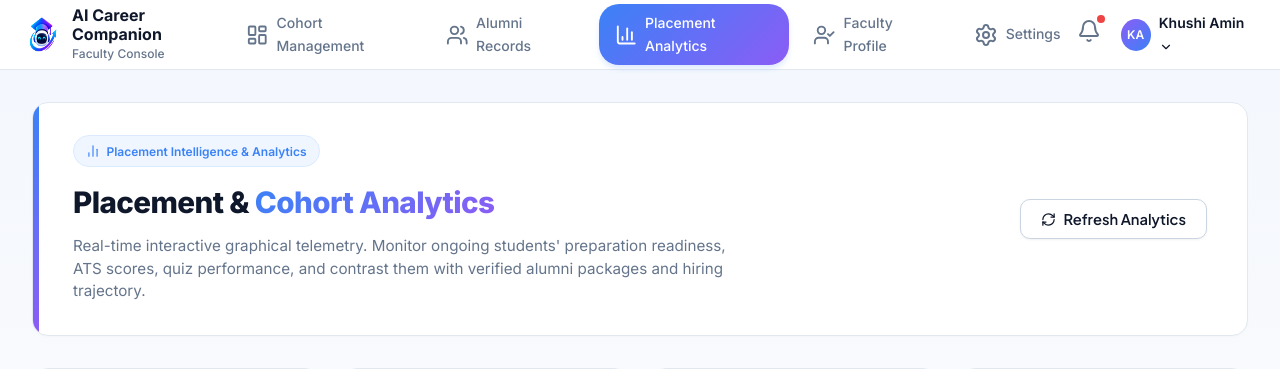
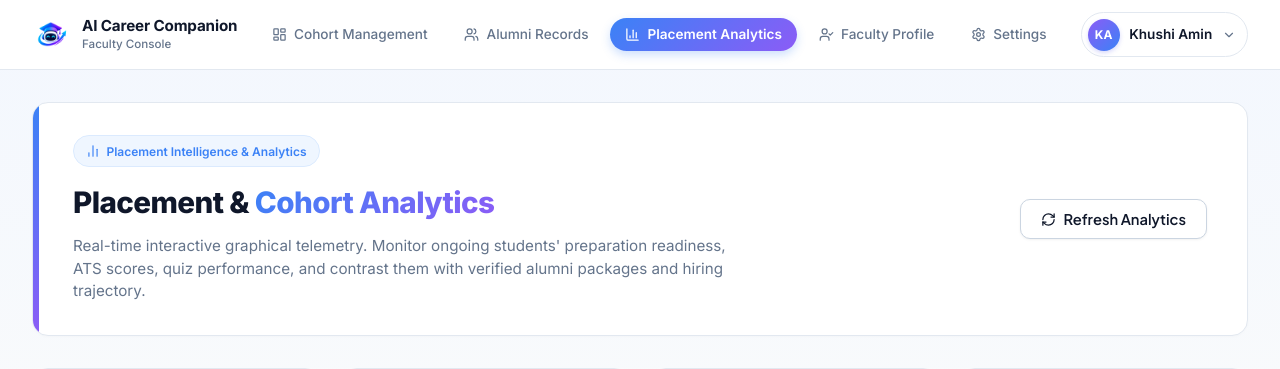
Before and after one commit to pnpstudio2008/CareerPath-AI, a Flask app: page /faculty/analytics in a window 1280 px wide. Shown: the top 369 px of the page. Run offline with Flask 3, Linux system fonts and the light colour scheme; a user stored in the database is signed in; data comes from the database, SQL or seed files in the repository; some libraries are stand-ins or nearby versions.

Commit message:
fix(ui): perfect header alignment across faculty console and remove notification bell

```diff
--- a/templates/admin_analytics.html
+++ b/templates/admin_analytics.html
@@ -38,17 +38,18 @@
         /* Top Navbar */
         .admin-top-nav {
             height: var(--admin-nav-height);
-            background: white;
+            background: #ffffff;
             border-bottom: 1px solid var(--admin-border);
             display: flex;
             align-items: center;
             justify-content: space-between;
-            padding: 0 1.5rem;
+            padding: 0 2rem;
             position: fixed;
             top: 0;
             left: 0;
             right: 0;
             z-index: 100;
+            box-sizing: border-box;
         }
 
         .admin-nav-left {
@@ -56,6 +57,7 @@
             align-items: center;
             gap: 1rem;
             width: auto;
+            flex-shrink: 0;
         }
 
         .admin-brand {
@@ -66,45 +68,65 @@
         }
 
         .admin-brand img {
-            width: 36px;
-            height: 36px;
-            border-radius: 8px;
+            width: 38px;
+            height: 38px;
+            border-radius: 10px;
+            object-fit: contain;
+            display: block;
         }
 
         .admin-brand-text {
             display: flex;
             flex-direction: column;
+            justify-content: center;
+            line-height: 1.2;
         }
 
         .admin-brand-title {
-            font-size: 1rem;
+            font-size: 0.95rem;
             font-weight: 700;
             color: var(--admin-text-main);
             line-height: 1.2;
+            letter-spacing: -0.01em;
         }
 
         .admin-brand-sub {
-            font-size: 0.75rem;
+            font-size: 0.725rem;
             color: var(--admin-text-muted);
             font-weight: 500;
+            line-height: 1.2;
+            margin-top: 2px;
         }
 
         .admin-nav-center {
             display: flex;
-            gap: 0.5rem;
+            align-items: center;
+            gap: 0.4rem;
         }
 
         .admin-nav-link {
-            padding: 0.5rem 1rem;
-            border-radius: 20px;
+            padding: 0.55rem 0.95rem;
+            border-radius: 9999px;
             text-decoration: none;
             color: var(--admin-text-muted);
-            font-size: 0.875rem;
+            font-size: 0.85rem;
             font-weight: 500;
-            transition: all 0.2s;
-            display: flex;
+            display: inline-flex;
             align-items: center;
-            gap: 0.5rem;
+            justify-content: center;
+            gap: 0.45rem;
+            line-height: 1;
+            white-space: nowrap;
+            transition: all 0.2s ease;
+        }
+
+        .admin-nav-link i,
+        .admin-nav-link svg {
+            width: 15px;
+            height: 15px;
+            flex-shrink: 0;
+            display: inline-block;
+            vertical-align: middle;
         }
 
         .admin-nav-link:hover {
@@ -115,37 +137,35 @@
         .admin-nav-link.active {
             background: linear-gradient(135deg, var(--admin-primary), var(--admin-purple));
             color: white;
-            box-shadow: 0 4px 6px -1px rgba(59,130,246,0.2);
+            font-weight: 600;
+            box-shadow: 0 4px 10px rgba(59, 130, 246, 0.25);
         }
 
         .admin-nav-right {
             display: flex;
             align-items: center;
-            gap: 1.25rem;
-        }
-
-        .admin-nav-icon {
-            color: var(--admin-text-muted);
-            cursor: pointer;
-            position: relative;
-        }
-
-        .admin-nav-icon-badge {
-            position: absolute;
-            top: -4px;
-            right: -4px;
-            background: #EF4444;
-            width: 8px;
-            height: 8px;
-            border-radius: 50%;
+            flex-shrink: 0;
         }
 
         .admin-user-profile {
-            display: flex;
+            display: inline-flex;
             align-items: center;
-            gap: 0.5rem;
+            gap: 0.6rem;
             cursor: pointer;
             position: relative;
+            padding: 0.35rem 0.7rem 0.35rem 0.35rem;
+            border-radius: 9999px;
+            border: 1px solid #E2E8F0;
+            background: #FFFFFF;
+            transition: all 0.15s ease;
+            user-select: none;
+            box-sizing: border-box;
+        }
+
+        .admin-user-profile:hover {
+            background: #F8FAFC;
+            border-color: #CBD5E1;
+            box-shadow: 0 1px 3px rgba(0, 0, 0, 0.05);
         }
 
         .admin-avatar {
@@ -158,7 +178,27 @@
             align-items: center;
             justify-content: center;
             font-size: 0.75rem;
+            font-weight: 700;
+            flex-shrink: 0;
+            line-height: 1;
+            box-shadow: 0 2px 4px rgba(99, 102, 241, 0.25);
+        }
+
+        .admin-user-name {
+            font-size: 0.85rem;
             font-weight: 600;
+            color: var(--admin-text-main);
+            line-height: 1;
+            white-space: nowrap;
+        }
+
+        .admin-user-chevron {
+            width: 14px;
+            height: 14px;
+            color: var(--admin-text-muted);
+            flex-shrink: 0;
+            display: inline-block;
+            vertical-align: middle;
         }
 
         .faculty-dropdown-menu {
@@ -566,13 +606,10 @@
             <a href="/admin/settings" class="admin-nav-link"><i data-lucide="settings"></i> Settings</a>
         </div>
         <div class="admin-nav-right">
-            <div class="admin-nav-icon">
-                <i data-lucide="bell"></i>
-                <div class="admin-nav-icon-badge"></div>
-            </div>
             <div class="admin-user-profile" onclick="toggleFacultyDropdown(event)">
                 <div class="admin-avatar">{{ admin_initials|default('RM') }}</div>
-                <span style="font-size:0.875rem; font-weight:600; color:var(--admin-text-main);">{{ admin_user or 'Prof. Riya Modi' }} <i data-lucide="chevron-down" style="width:14px; height:14px; vertical-align:middle;"></i></span>
+                <span class="admin-user-name">{{ admin_user or 'Prof. Riya Modi' }}</span>
+                <i data-lucide="chevron-down" class="admin-user-chevron"></i>
                 <div id="faculty-profile-dropdown" class="faculty-dropdown-menu" style="display:none;">
                     <a href="/faculty/profile" class="faculty-dropdown-item"><i data-lucide="user"></i> My Profile</a>
                     <a href="/admin/analytics" class="faculty-dropdown-item"><i data-lucide="bar-chart-3"></i> Placement Analytics</a>
```
Also changed, not shown: templates/admin.html (+81 -43 lines), templates/admin_alumni.html (+81 -43 lines), templates/admin_settings.html (+81 -43 lines).
